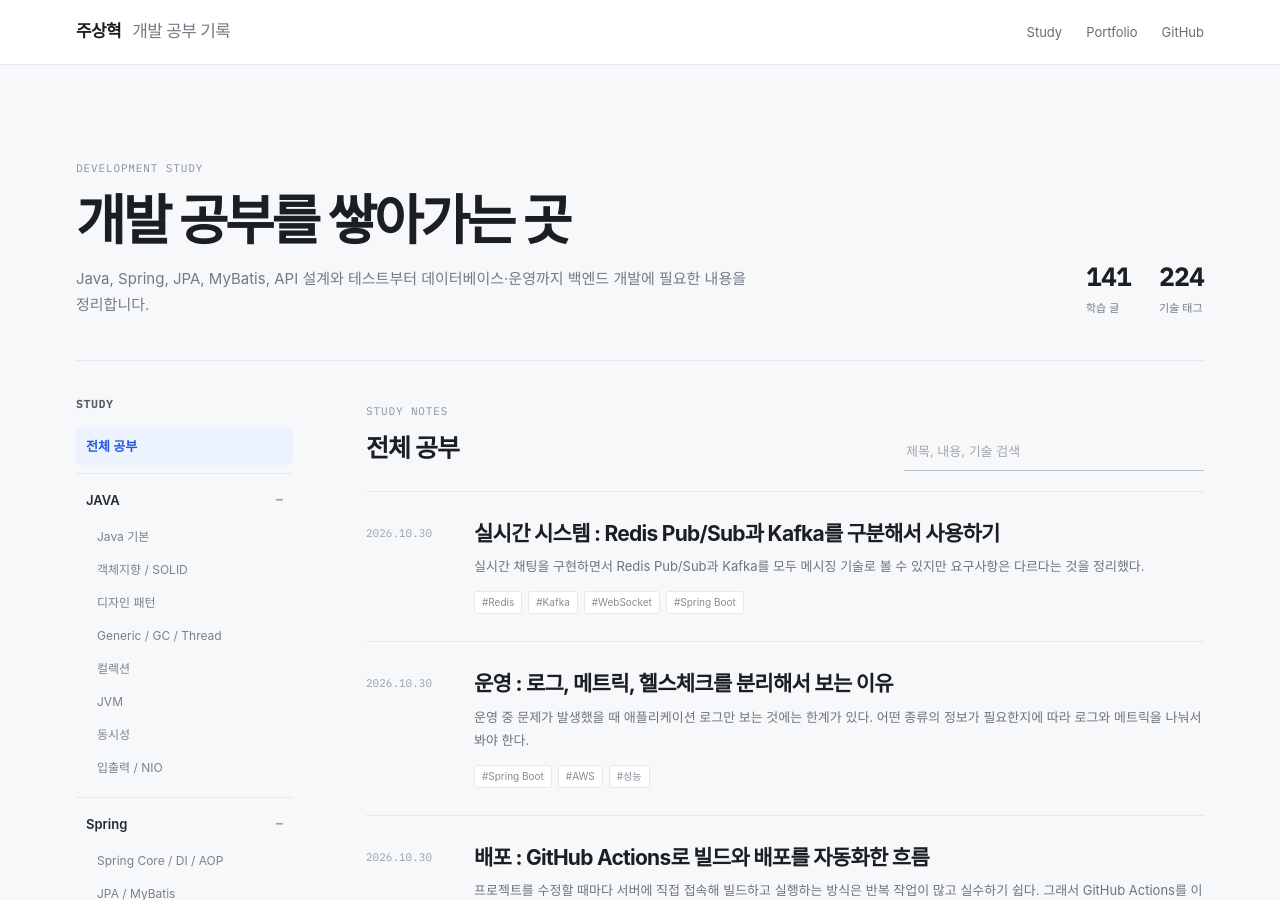
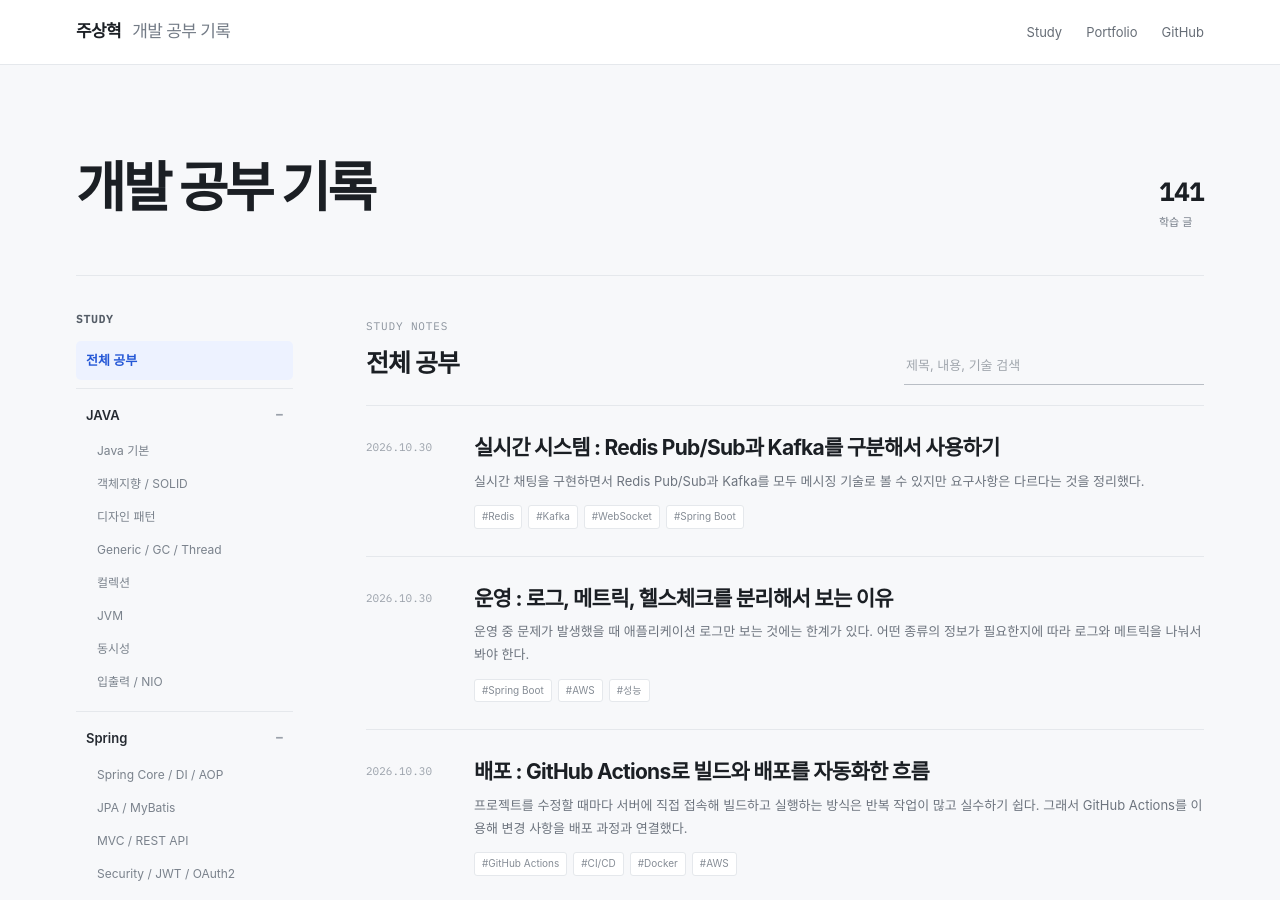
Before and after one commit to zuzusnasna/zuzusnasna.github.io, a Jekyll site: the page built from index.md, in a window 1280 px wide and 900 px high. Built offline with Jekyll 4.4.1, drawn with Linux system fonts in a browser that asks for light colours; some web fonts are replaced.

Commit message:
refactor: simplify study header and categories

```diff
--- a/_layouts/home.html
+++ b/_layouts/home.html
@@ -7,13 +7,10 @@ layout: default
 {% endfor %}
 <section class="study-hero">
   <div>
-    <p class="eyebrow">DEVELOPMENT STUDY</p>
-    <h1>개발 공부를 쌓아가는 곳</h1>
-    <p class="hero-copy">Java, Spring, JPA, MyBatis, API 설계와 테스트부터 데이터베이스·운영까지 백엔드 개발에 필요한 내용을 정리합니다.</p>
+    <h1>개발 공부 기록</h1>
   </div>
   <div class="study-stats">
     <div><strong>{{ study_count }}</strong><span>학습 글</span></div>
-    <div><strong>{{ site.posts | map: "tags" | join: "," | split: "," | uniq | size }}</strong><span>기술 태그</span></div>
   </div>
 </section>
 
@@ -52,7 +49,14 @@ layout: default
       <div class="nav-children">
         <button data-section="database-oracle" type="button">Oracle / SQL / PL-SQL</button>
         <button data-section="database-redis" type="button">Redis</button>
-        <button data-section="database-mysql" type="button">MySQL</button>
+      </div>
+    </div>
+
+    <div class="nav-group open">
+      <button class="nav-group-title" data-section="backend" type="button">Backend <span>−</span></button>
+      <div class="nav-children">
+        <button data-section="backend-messaging" type="button">실시간 / 메시징</button>
+        <button data-section="backend-performance" type="button">성능 / 부하 테스트</button>
       </div>
     </div>
 
@@ -103,14 +107,16 @@ layout: default
       {% assign classification = 'other' %}
       {% assign parent_classification = 'other' %}
       {% assign haystack = post.title | append: ' ' | append: post.tags | downcase %}
-      {% if haystack contains 'design pattern' or haystack contains '디자인패턴' or haystack contains 'singleton' or haystack contains 'strategy' or haystack contains 'factory' or haystack contains 'template method' or haystack contains 'observer' or haystack contains 'command' or haystack contains 'decorator' or haystack contains 'composite' %}
+      {% if haystack contains 'websocket' or haystack contains 'stomp' or haystack contains 'kafka' or haystack contains 'redis pubsub' or haystack contains 'pub/sub' or haystack contains 'messaging' or haystack contains 'outbox' %}
+        {% assign classification = 'backend-messaging' %}{% assign parent_classification = 'backend' %}
+      {% elsif haystack contains 'k6' or haystack contains 'load test' or haystack contains 'load testing' or haystack contains 'performance' or haystack contains 'observability' or haystack contains 'sql tuning' or haystack contains 'index' or haystack contains '성능' or haystack contains '부하 테스트' %}
+        {% assign classification = 'backend-performance' %}{% assign parent_classification = 'backend' %}
+      {% elsif haystack contains 'design pattern' or haystack contains '디자인패턴' or haystack contains 'singleton' or haystack contains 'strategy' or haystack contains 'factory' or haystack contains 'template method' or haystack contains 'observer' or haystack contains 'command' or haystack contains 'decorator' or haystack contains 'composite' %}
         {% assign classification = 'java-pattern' %}{% assign parent_classification = 'java' %}
       {% elsif haystack contains 'oracle' or haystack contains 'sql' or haystack contains 'pl/sql' or haystack contains 'database' %}
         {% assign classification = 'database-oracle' %}{% assign parent_classification = 'database' %}
       {% elsif haystack contains 'redis' %}
         {% assign classification = 'database-redis' %}{% assign parent_classification = 'database' %}
-      {% elsif haystack contains 'mysql' %}
-        {% assign classification = 'database-mysql' %}{% assign parent_classification = 'database' %}
       {% elsif haystack contains 'react' %}
         {% assign classification = 'frontend-react' %}{% assign parent_classification = 'frontend' %}
       {% elsif haystack contains 'test' or haystack contains 'junit' or haystack contains 'mockito' or haystack contains '테스트' %}
```
Also changed, not shown: other parts of _layouts/home.html (+2 -1 lines).
